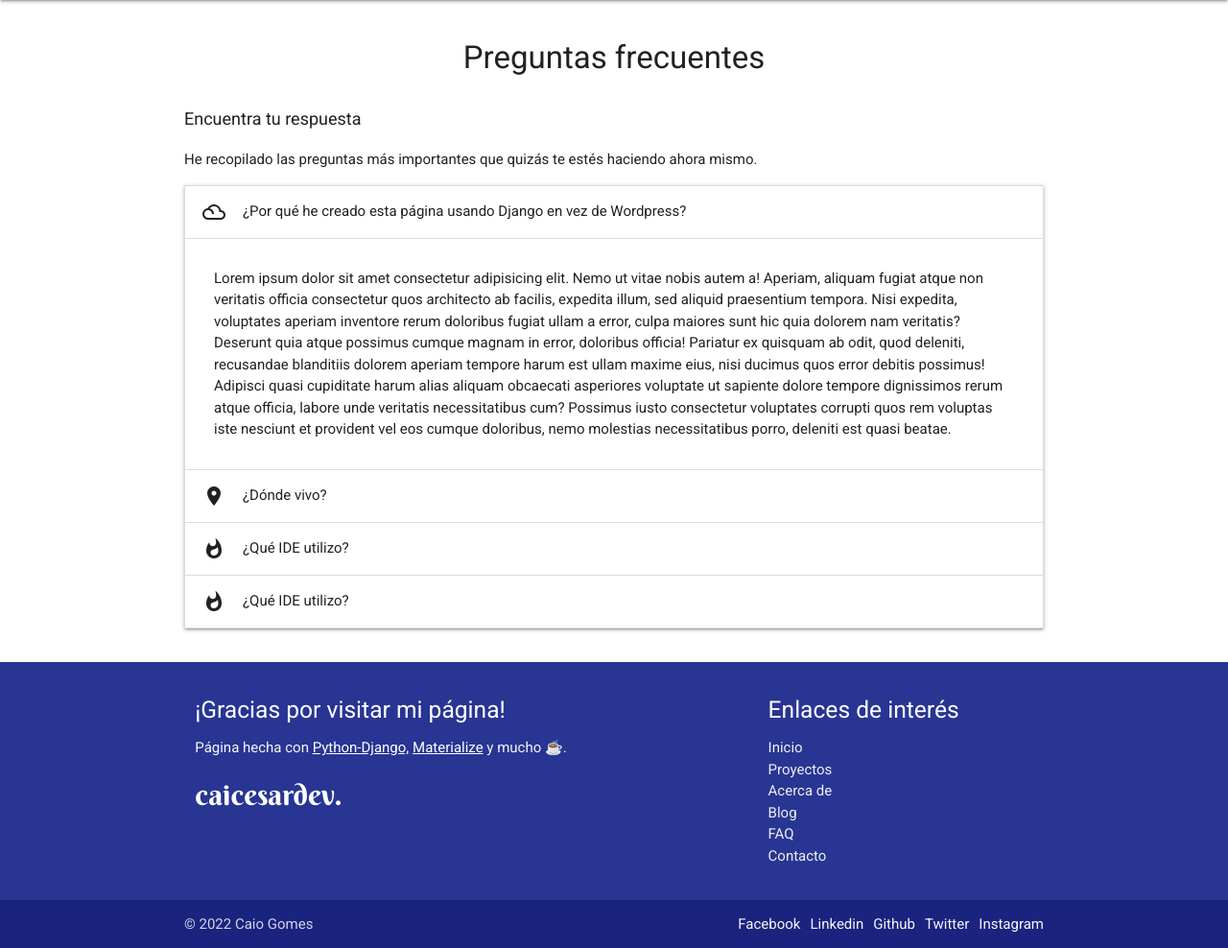
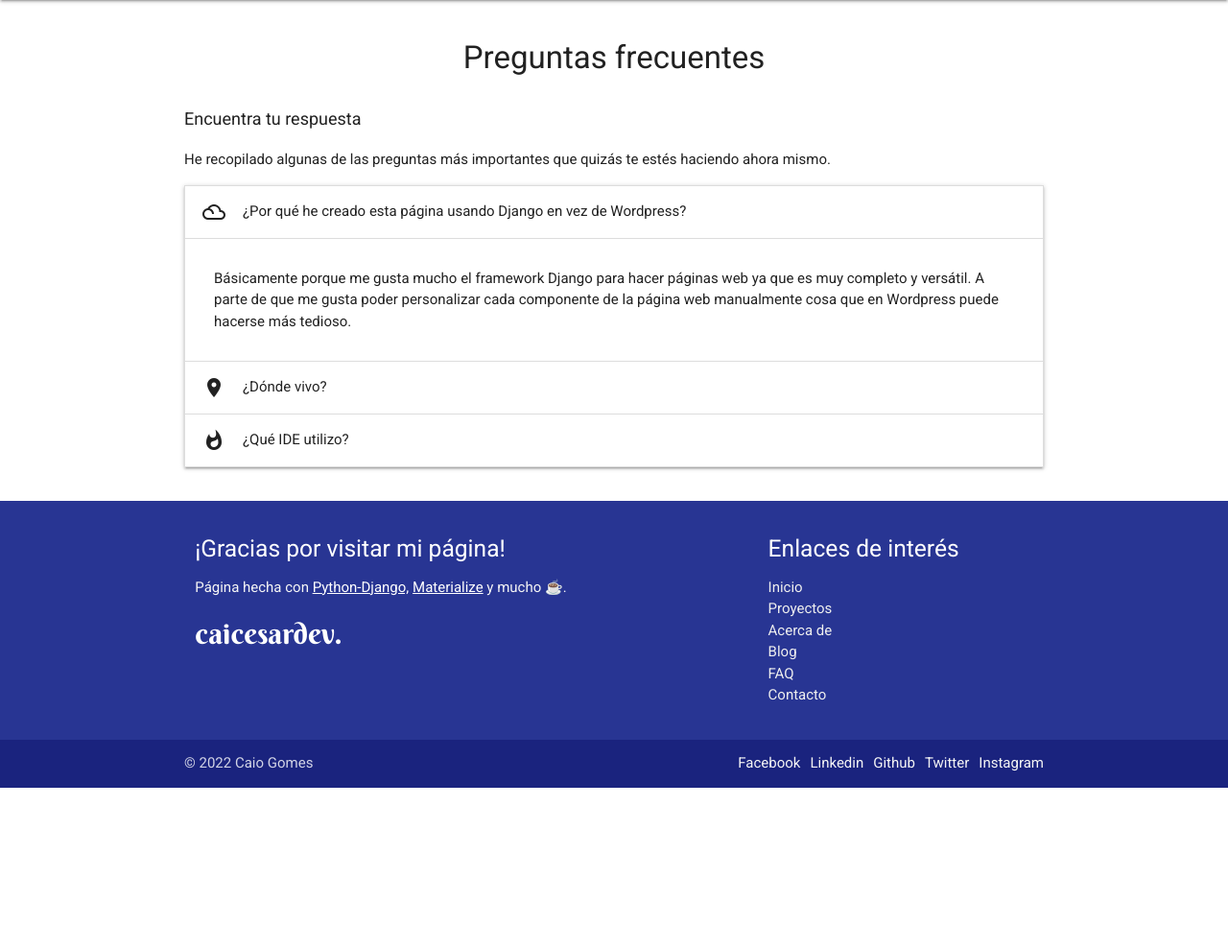
Before and after one commit to caicesardev/MyWeb, a Django app: page /preguntas-frecuentes in a window 1280 px wide, after a click that opens the changed part. Shown: the part 64-1052 px from the top of the page at 96% size. After the commit the page ends 885 px from the top, so only its background shows below. Run offline with Django 4.2, Linux system fonts and the light colour scheme.

Commit message:
Finished FAQ page

```diff
--- a/my_web/portfolio/templates/portfolio/faq.html
+++ b/my_web/portfolio/templates/portfolio/faq.html
@@ -16,7 +16,7 @@
             Encuentra tu respuesta
         </h2>
         <p>
-            He recopilado las preguntas más importantes que quizás te estés haciendo ahora mismo.
+            He recopilado algunas de las preguntas más importantes que quizás te estés haciendo ahora mismo.
         </p>
         <ul class="collapsible">
             <li>
@@ -26,17 +26,9 @@
                 </div>
                 <div class="collapsible-body">
                     <span>
-                        Lorem ipsum dolor sit amet consectetur adipisicing elit. Nemo ut vitae nobis autem a! Aperiam,
-                        aliquam fugiat atque non veritatis officia consectetur quos architecto ab facilis, expedita
-                        illum, sed aliquid praesentium tempora. Nisi expedita, voluptates aperiam inventore rerum
-                        doloribus fugiat ullam a error, culpa maiores sunt hic quia dolorem nam veritatis? Deserunt quia
-                        atque possimus cumque magnam in error, doloribus officia! Pariatur ex quisquam ab odit, quod
-                        deleniti, recusandae blanditiis dolorem aperiam tempore harum est ullam maxime eius, nisi
-                        ducimus quos error debitis possimus! Adipisci quasi cupiditate harum alias aliquam obcaecati
-                        asperiores voluptate ut sapiente dolore tempore dignissimos rerum atque officia, labore unde
-                        veritatis necessitatibus cum? Possimus iusto consectetur voluptates corrupti quos rem voluptas
-                        iste nesciunt et provident vel eos cumque doloribus, nemo molestias necessitatibus porro,
-                        deleniti est quasi beatae.
+                        Básicamente porque me gusta mucho el framework Django para hacer páginas web ya que es muy
+                        completo y versátil. A parte de que me gusta poder personalizar cada componente de la
+                        página web manualmente cosa que en Wordpress puede hacerse más tedioso.
                     </span>
                 </div>
             </li>
@@ -47,16 +39,7 @@
                 </div>
                 <div class="collapsible-body">
                     <span>
-                        Lorem ipsum dolor sit amet consectetur adipisicing elit. Ipsum, corrupti praesentium quisquam
-                        nam harum tempore sunt iste neque culpa obcaecati eaque fugit iure repellendus omnis dolor
-                        possimus doloribus eum ex sint rerum enim rem iusto quaerat! Obcaecati quidem rerum nostrum
-                        pariatur fugiat, repellat sequi vitae ipsum blanditiis veritatis? Facilis quod repellat totam
-                        numquam modi a. Quos ut reiciendis maxime unde tempore voluptatem, eligendi aliquam ipsa dolor
-                        laborum, aperiam quasi, voluptate illum nisi officia dolores possimus! Sapiente minima eius
-                        inventore harum tempore suscipit dolor ex ullam nam voluptates blanditiis odit, quas adipisci
-                        veniam corporis sunt culpa obcaecati fugit architecto? Et, optio facilis ipsum quos magnam vel
-                        ab facere hic nam reprehenderit sint quia commodi esse aspernatur. Quae laborum, animi doloribus
-                        rerum esse voluptatem sint pariatur repellat cumque exercitationem autem eius dignissimos.
+                        Vivo en la provincia de Gerona en España.
                     </span>
             </li>
             <li>
@@ -66,33 +49,12 @@
                 </div>
                 <div class="collapsible-body">
                     <span>
-                        Lorem ipsum dolor sit amet consectetur adipisicing elit. Accusamus culpa obcaecati deserunt
-                        consectetur sequi minus fugiat quasi eaque facere eum tempora deleniti ad quam earum provident,
-                        odit asperiores cumque et, sunt voluptatum quas. Distinctio repellat sunt perferendis ipsam,
-                        voluptatem quasi ullam, voluptas ut quis, tempore cumque alias quia saepe officiis omnis harum
-                        quae fugiat. Quis odit illo autem aspernatur nesciunt molestias suscipit maxime accusantium
-                        laborum sit unde, molestiae ipsa ut hic consequuntur debitis reiciendis quibusdam at aliquid,
-                        quod, recusandae quo! Aut, necessitatibus cupiditate. Quibusdam sed vero doloremque molestiae
-                        illum exercitationem expedita nobis perspiciatis quaerat iste possimus recusandae laboriosam, ab
-                        unde, error iure architecto fugit ratione! Asperiores officiis autem non necessitatibus.
-                    </span>
-            </li>
-            <li>
-                <div class="collapsible-header">
-                    <i class="material-icons">whatshot</i>
-                    ¿Qué IDE utilizo?
-                </div>
-                <div class="collapsible-body">
-                    <span>
-                        Lorem ipsum dolor sit amet consectetur adipisicing elit. Accusamus culpa obcaecati deserunt
-                        consectetur sequi minus fugiat quasi eaque facere eum tempora deleniti ad quam earum provident,
-                        odit asperiores cumque et, sunt voluptatum quas. Distinctio repellat sunt perferendis ipsam,
-                        voluptatem quasi ullam, voluptas ut quis, tempore cumque alias quia saepe officiis omnis harum
-                        quae fugiat. Quis odit illo autem aspernatur nesciunt molestias suscipit maxime accusantium
-                        laborum sit unde, molestiae ipsa ut hic consequuntur debitis reiciendis quibusdam at aliquid,
-                        quod, recusandae quo! Aut, necessitatibus cupiditate. Quibusdam sed vero doloremque molestiae
-                        illum exercitationem expedita nobis perspiciatis quaerat iste possimus recusandae laboriosam, ab
-                        unde, error iure architecto fugit ratione! Asperiores officiis autem non necessitatibus.
+                        Mi IDE preferido a la hora de programar es definitivamente <a
+                            href="https://code.visualstudio.com/" target="_blank">Visual Studio Code</a>. Llevo años
+                        utilizandolo y me siento muy cómodo con él para todos mis proyectos ya que es rápido y cuenta
+                        con muchas extensiones que me permiten ser más productivo. A parte de Visual Studio Code me
+                        gusta mucho <a href="https://www.jetbrains.com/es-es/pycharm/" target="_blank">PyCharm</a> de <a
+                            href="https://www.jetbrains.com/" target="_blank">JetBrains</a>.
                     </span>
             </li>
         </ul>
```
